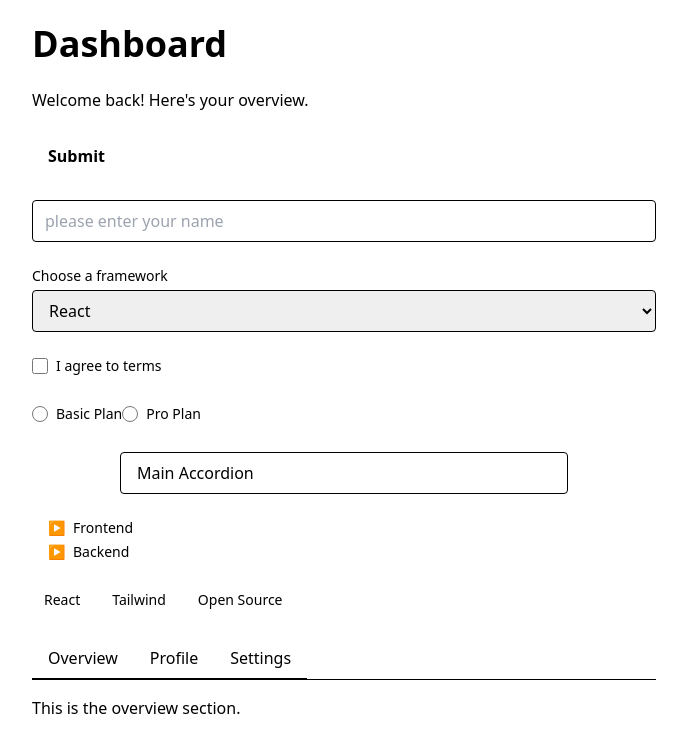
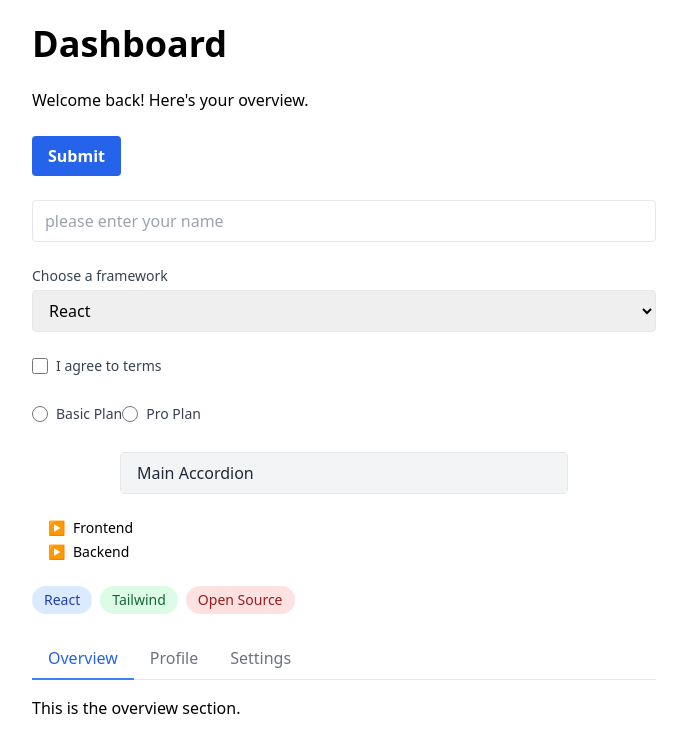
Before and after one commit to nevin03/Reusable-components, a React (Vite) app: page / in a window 1280 px wide. Shown: the top 752 px of the page, without its empty margins (296-983 px from the left). Built offline with nearby package versions, Linux system fonts and the light colour scheme.

Commit message:
configured for global colors

```diff
--- a/tailwind.config.js
+++ b/tailwind.config.js
@@ -2,6 +2,7 @@
 export default {
   content: ["./src/**/*.{js,jsx,ts,tsx}"],
   theme: {
+    extend: {
       colors: {
         primary: {
           50: "#f0f9ff",
@@ -41,6 +42,6 @@ export default {
         },
       },
     },
-
+  },
   plugins: [],
 };
```
Lines whose indentation alone changed are shown as unchanged.
